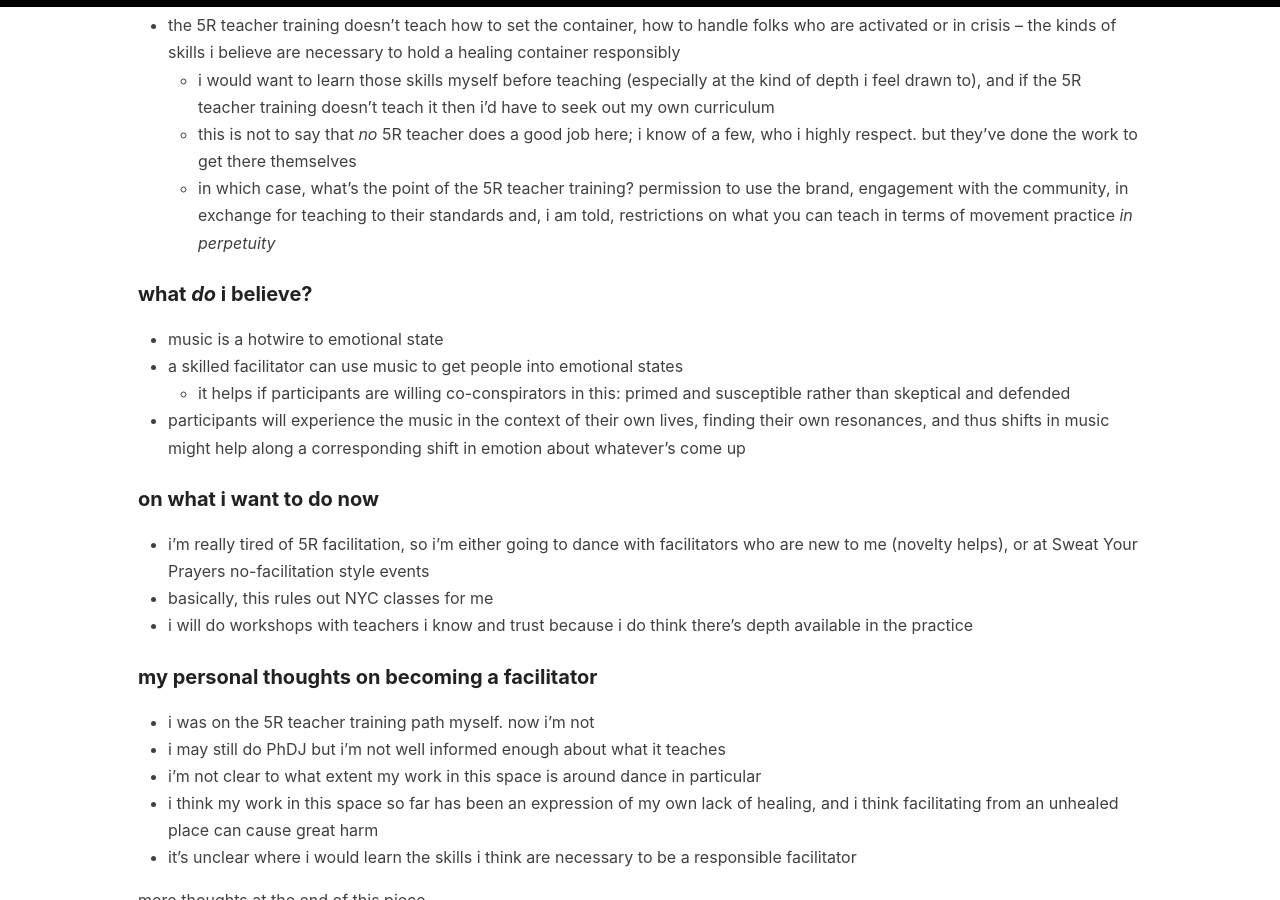
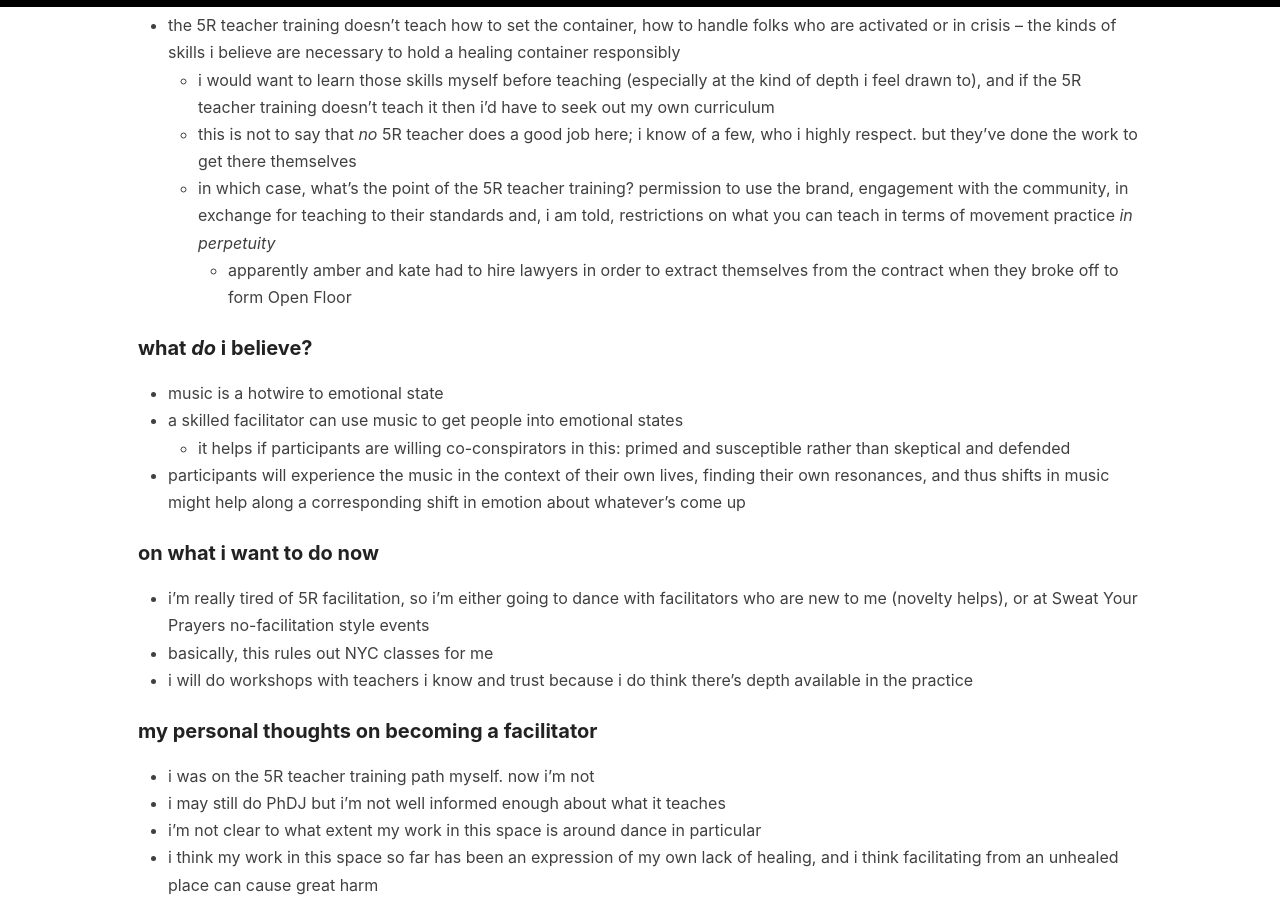
Before and after one commit to helgridly/canonize, a Jekyll site: the page built from drafts/pendulum-on-way-out.md, in a window 1280 px wide and 900 px high, scrolled down 1268 px. Built offline with Jekyll 4.4.1, drawn with Linux system fonts in a browser that asks for light colours.

Commit message:
pendulum: open floor legal extraction from 5R contract

```diff
--- a/drafts/pendulum-on-way-out.md
+++ b/drafts/pendulum-on-way-out.md
@@ -42,6 +42,7 @@
     - i would want to learn those skills myself before teaching (especially at the kind of depth i feel drawn to), and if the 5R teacher training doesn't teach it then i'd have to seek out my own curriculum
     - this is not to say that _no_ 5R teacher does a good job here; i know of a few, who i highly respect. but they've done the work to get there themselves
     - in which case, what's the point of the 5R teacher training? permission to use the brand, engagement with the community, in exchange for teaching to their standards and, i am told, restrictions on what you can teach in terms of movement practice _in perpetuity_
+        - apparently amber and kate had to hire lawyers in order to extract themselves from the contract when they broke off to form Open Floor
 
 ### what _do_ i believe?
 
```
